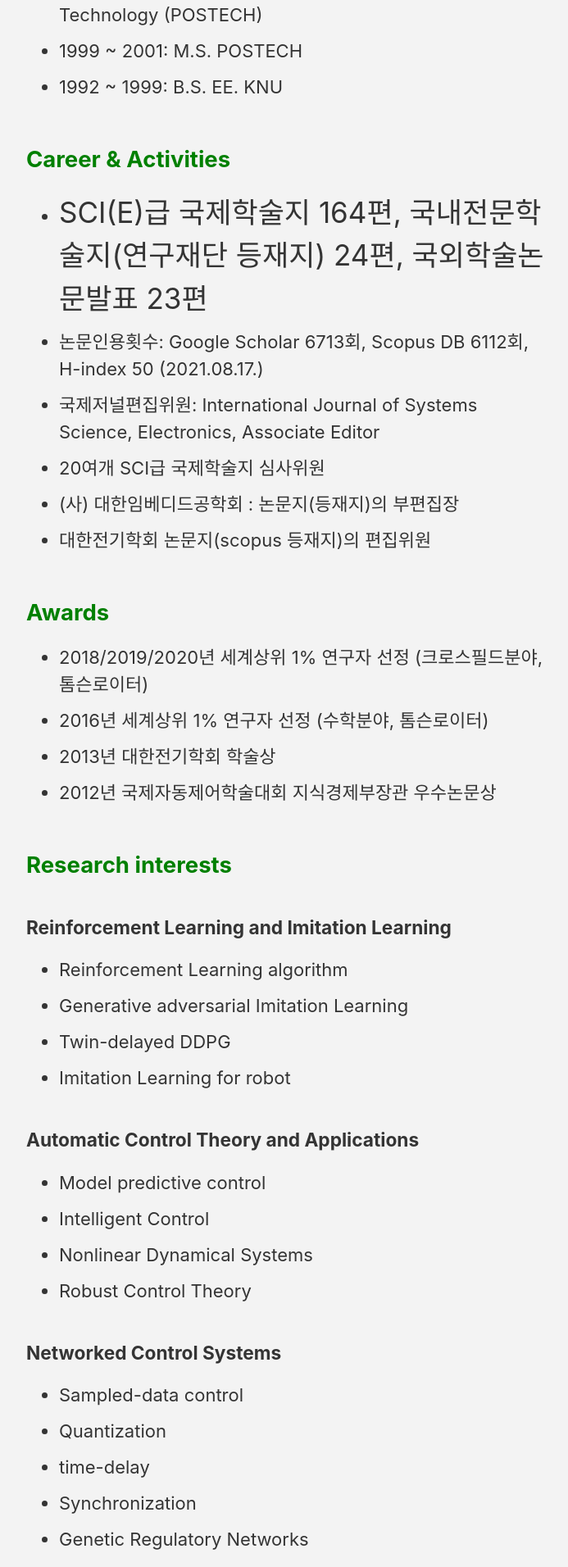
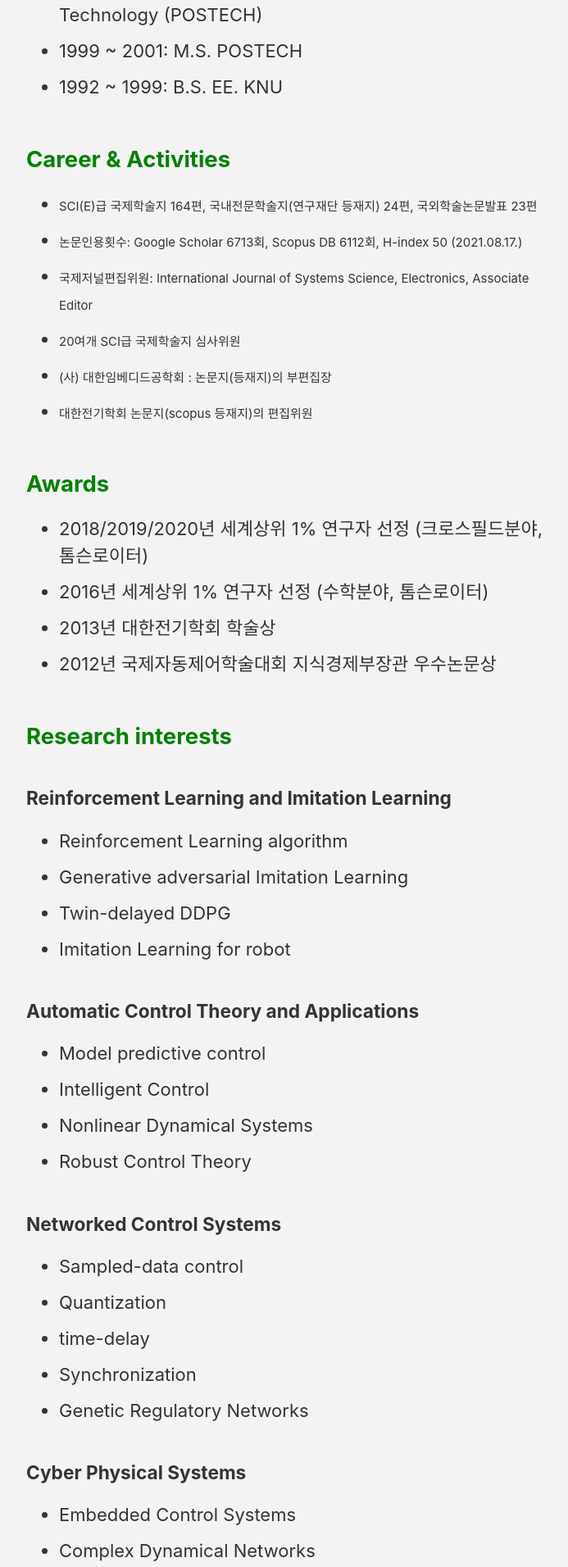
Before and after one commit to CPSC-LAB/CPSC-LAB.github.io, a Jekyll site: the page built from _pages/professor.md, in a window 1280 px wide. Shown: the part 1009-2921 px from the top of the page at 82% size, without its empty margins (290-983 px from the left). Built offline with Jekyll 4.4.1, drawn with Linux system fonts in a browser that asks for light colours; cached includes are drawn as plain includes.

Commit message:
Update professor.md

```diff
--- a/_pages/professor.md
+++ b/_pages/professor.md
@@ -16,12 +16,12 @@ layout: categories
 * 1992 ~ 1999: B.S. EE. KNU
 
 ## <span style="color:green">Career & Activities</span>
-* <span style='font-size: 35px'>SCI(E)급 국제학술지 164편, 국내전문학술지(연구재단 등재지) 24편, 국외학술논문발표 23편</span>
-* 논문인용횟수: Google Scholar 6713회, Scopus DB 6112회, H-index 50 (2021.08.17.)
-* 국제저널편집위원: International Journal of Systems Science, Electronics, Associate Editor
-* 20여개 SCI급 국제학술지 심사위원
-* (사) 대한임베디드공학회 : 논문지(등재지)의 부편집장
-* 대한전기학회 논문지(scopus 등재지)의 편집위원
+* <span style='font-size: 15px'>SCI(E)급 국제학술지 164편, 국내전문학술지(연구재단 등재지) 24편, 국외학술논문발표 23편</span>
+* <span style='font-size: 15px'>논문인용횟수: Google Scholar 6713회, Scopus DB 6112회, H-index 50 (2021.08.17.)</span>
+* <span style='font-size: 15px'>국제저널편집위원: International Journal of Systems Science, Electronics, Associate Editor</span>
+* <span style='font-size: 15px'>20여개 SCI급 국제학술지 심사위원</span>
+* <span style='font-size: 15px'>(사) 대한임베디드공학회 : 논문지(등재지)의 부편집장</span>
+* <span style='font-size: 15px'>대한전기학회 논문지(scopus 등재지)의 편집위원</span>
 
 ## <span style="color:green">Awards</span>
 * 2018/2019/2020년 세계상위 1% 연구자 선정 (크로스필드분야, 톰슨로이터)
```
